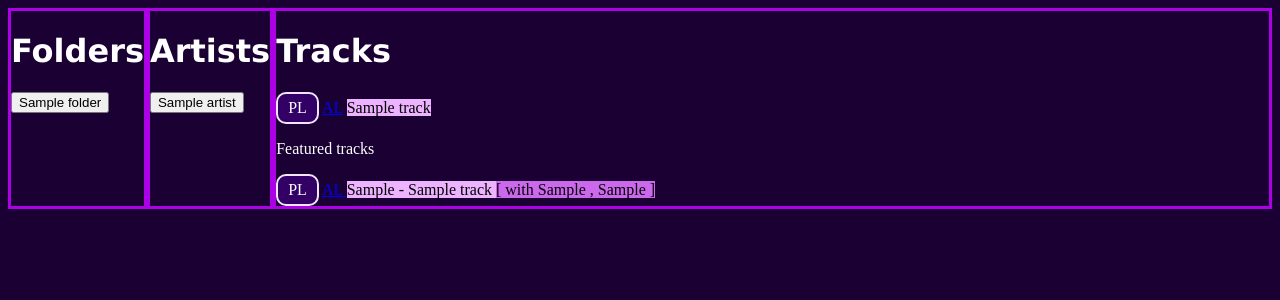
After one commit to aniakonie/My_Sound_Archive, a Flask app: template website/templates/library_view.html in a window 1280 px wide. The commit adds this page. Shown: the top 300 px of the page. Run offline with Flask 3, Linux system fonts and the light colour scheme; the template is opened without the code that fills it: most values are stand-ins (such as "Sample title", 1, 10 or a date in 2020).

Commit message:
featured tracks in library view added

```diff
--- a/website/static/main_style.css
+++ b/website/static/main_style.css
@@ -19,14 +19,6 @@ h1 {
 }
 
 
-.Folders {
-
-}
-
-.Artists {
-
-}
-
 .Tracks {
     flex-grow: 1;
 
@@ -35,6 +27,10 @@ h1 {
 
 span.track {
     background-color: rgb(237, 179, 255)
+}
+
+span.track_add {
+    background-color: rgb(204, 104, 235)
 }
 
 a.play_track{
--- /dev/null
+++ b/website/templates/library_view.html
@@ -0,0 +1,84 @@
+<!DOCTYPE html>
+<html>
+
+<head>
+<link rel="stylesheet" href="/static/main_style.css">
+<title>VMLibrary</title>
+</head>
+
+<body>
+
+
+<div class="container">
+
+    <div class="item Folders">
+    <h1>Folders</h1>
+    {% for folder in folders %}
+        <form method="POST">
+            <input type="hidden" name="selected_folder" value="{{ folder }}">
+            <input type="submit" value="{{ folder }}">
+        </form>
+    {% endfor %}
+    </div>
+
+    <div class="item Artists">
+    <h1>Artists</h1>
+
+    {% for artist in artists_folders %}
+        <form method="POST">
+            <input type="hidden" name="selected_artist" value="{{ artist }}">
+            <input type="submit" value="{{ artist }}">
+        </form>
+    {% endfor %}
+    </div>
+
+    <div class="item Tracks">
+    <h1>Tracks</h1>
+    {% if selected_artist != "Loose tracks" %}
+        {% for track in tracklist %}
+            <a class="play_track" href="{{track["track_uri"]}}">PL</a> <a class="open_album" href="{{track["album_uri"]}}">AL</a>
+            <span class="track">{{track["track_title"]}}</span>
+
+            <br>
+        {% endfor %}
+
+    {% else %}
+        {% for track in tracklist %}
+            <a class="play_track" href="{{track["track_uri"]}}">PL </a>
+            <a class="open_album" href="{{track["album_uri"]}}">AL </a>
+            <span class="track">{{track["track_artist_main"]}} - {{track["track_title"]}} </span>
+            {% if track["track_artist_add1"] != None %}
+            <span class="track_add">[ with {{track["track_artist_add1"]}}
+                {% if track["track_artist_add2"] != None %}
+                <span class="track_add">, {{track["track_artist_add2"]}}</span>
+                {% endif %}]
+            </span>
+            {% endif %}
+            <br>
+        {% endfor %}
+    {% endif %}
+
+
+    {% if tracklist_featured|length > 0 %}
+    <p style="color:white;">Featured tracks</p>
+        {% for track in tracklist_featured %}
+            <a class="play_track" href="{{track["track_uri"]}}">PL </a>
+            <a class="open_album" href="{{track["album_uri"]}}">AL </a>
+            <span class="track">{{track["track_artist_main"]}} - {{track["track_title"]}} </span>
+            {% if track["track_artist_add1"] != None %}
+            <span class="track_add">[ with {{track["track_artist_add1"]}}
+                {% if track["track_artist_add2"] != None %}
+                <span class="track_add">, {{track["track_artist_add2"]}}</span>
+                {% endif %}]
+            </span>
+            {% endif %}
+            <br>
+        {% endfor %}
+    {% endif %}
+
+    </div>
+
+</div>
+
+</body>
+</html>
```
Also changed, not shown: website/templates/artists.html (deleted, +0 -49 lines), website/views.py (+25 -3 lines).
